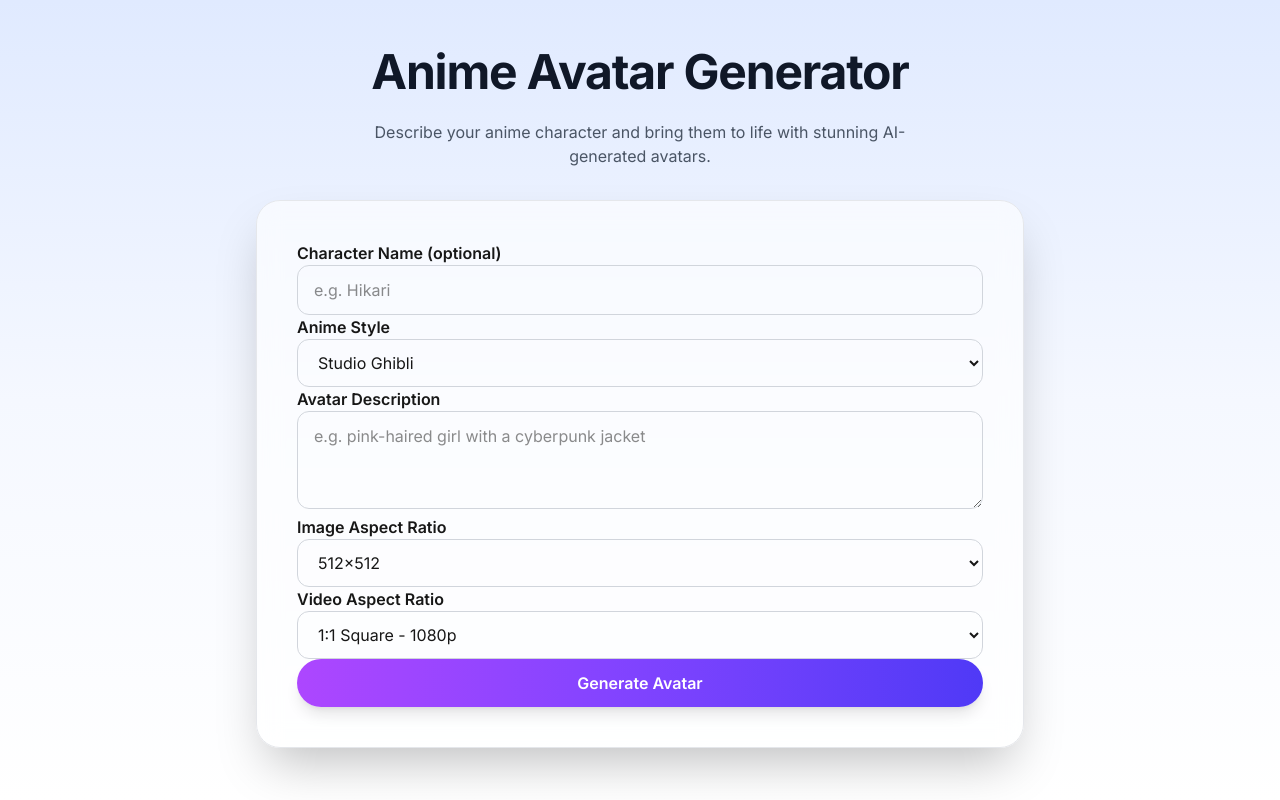
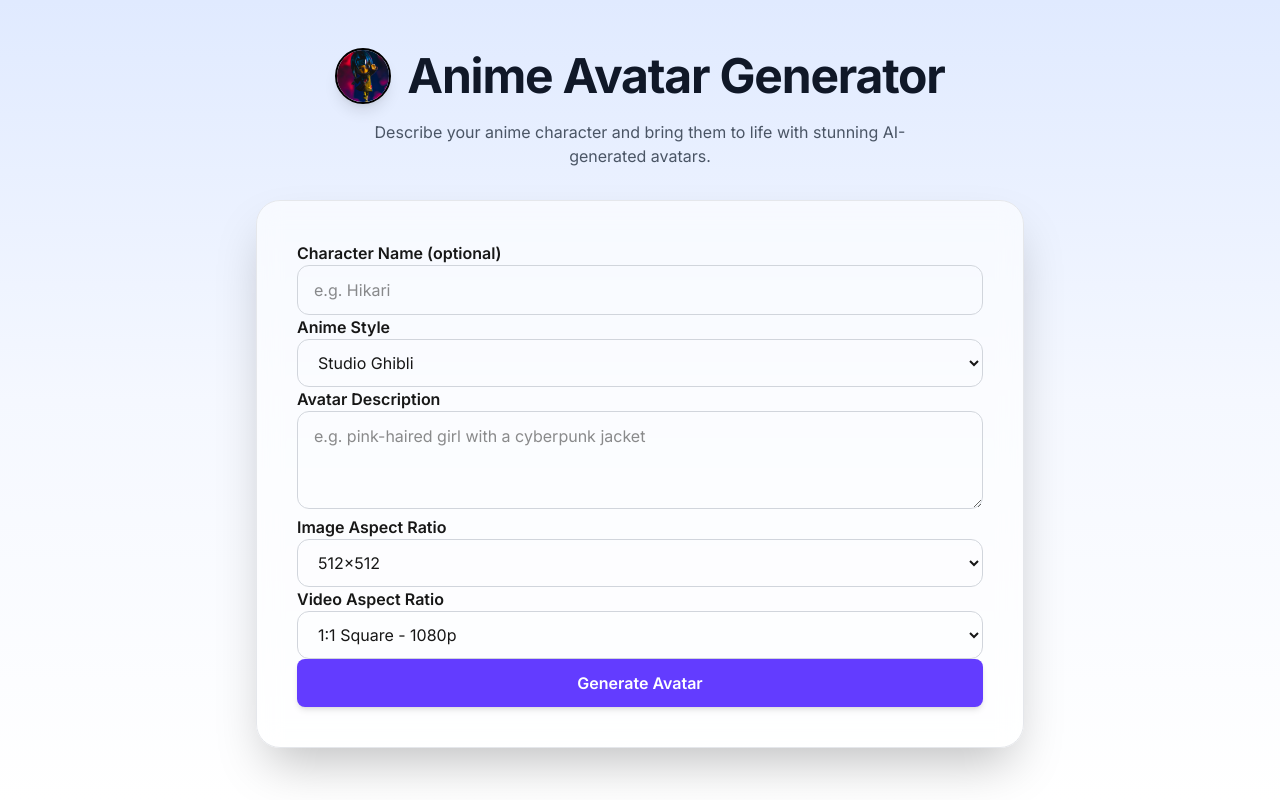
Before and after one commit to kruthish18/prompt-painter, a Next.js app: page / in a window 1280 px wide. Built offline with nearby package versions, Linux system fonts and the light colour scheme.

Commit message:
buttons color and size UI, Adding a new logo

```diff
--- a/components/PromptForm.tsx
+++ b/components/PromptForm.tsx
@@ -374,7 +374,11 @@ export default function PromptForm() {
                         // className="bg-blue-600 text-white px-6 py-2 rounded hover:bg-blue-700 transition"
                         // className="bg-blue-600 text-white px-6 py-3 rounded-lg font-semibold hover:bg-blue-700 transition-all focus:ring-2 focus:ring-blue-400"
                         // className="bg-brandPurple text-white px-6 py-3 mt-4 rounded-lg font-semibold hover:bg-purple-700 transition focus:ring-2 focus:ring-brandPurple"
-                        className="w-full py-3 px-6 bg-gradient-to-r from-purple-500 to-indigo-600 text-white font-semibold rounded-full shadow-lg hover:shadow-2xl hover:scale-105 transform transition duration-300 ease-in-out focus:outline-none focus:ring-2 focus:ring-purple-300"
+                        // className="w-full py-3 px-6 bg-gradient-to-r from-purple-500 to-indigo-600 text-white font-semibold rounded-full shadow-lg hover:shadow-2xl hover:scale-105 transform transition duration-300 ease-in-out focus:outline-none focus:ring-2 focus:ring-purple-300"
+                        // className="w-full py-3 px-6 var(--color-brand-purple) text-white font-semibold rounded-full shadow-lg hover:shadow-2xl hover:scale-105 transform transition duration-300 ease-in-out focus:outline-none focus:ring-2 focus:ring-brandPurple/50"
+                        // style={{ backgroundColor: 'var(--color-brand-purple)' }}
+                        className="w-full py-3 px-6 text-white font-semibold rounded-[8px] shadow-md hover:shadow-lg hover:scale-105 transform transition duration-300 ease-in-out focus:outline-none focus:ring-2 focus:ring-[var(--color-brand-purple)]"
+                        style={{ backgroundColor: "var(--color-brand-purple)" }}
                     >
                         {loading ? "Generating..." : "Generate Avatar"}
                     </button>
@@ -420,12 +424,21 @@ export default function PromptForm() {
 
                     {/* ✨ New: Video Creation Section */}
                     <div className="mt-8 text-left max-w-lg mx-auto">
-                        <button
-                            className="rounded hover:bg-purple-700 transition bg-gradient-to-r from-purple-500 to-indigo-600 text-white px-4 py-2 font-semibold rounded-full shadow-lg hover:shadow-2xl hover:scale-105 transform transition duration-300 ease-in-out focus:outline-none focus:ring-2 focus:ring-purple-300"
+                        {/* <button
+                            className="rounded-[8px] hover:bg-purple-700 transition bg-gradient-to-r from-purple-500 to-indigo-600 text-white px-4 py-2 font-semibold rounded-full shadow-lg hover:shadow-2xl hover:scale-105 transform transition duration-300 ease-in-out focus:outline-none focus:ring-2 focus:ring-purple-300"
                             onClick={() => setShowVideoPrompt(true)}
                         >
-                            🎥 Create Anime Video
+                            Create Anime Video
+                        </button> */}
+
+                        <button
+                            className="w-full rounded-[8px] text-white px-4 py-2 font-semibold shadow-md hover:shadow-lg hover:scale-105 transform transition duration-300 ease-in-out focus:outline-none focus:ring-2 focus:ring-[var(--color-brand-purple)]"
+                            style={{ backgroundColor: "var(--color-brand-purple)" }}
+                            onClick={() => setShowVideoPrompt(true)}
+                        >
+                            Create Anime Video
                         </button>
+
 
                         {showVideoPrompt && (
                             <div className="mt-4 space-y-2">
@@ -439,13 +452,23 @@ export default function PromptForm() {
                                     onChange={(e) => setVideoPrompt(e.target.value)}
                                     rows={3}
                                 />
-                                <button
+                                {/* <button
                                     className="w-full py-3 px-6 bg-gradient-to-r from-purple-500 to-indigo-600 text-white font-semibold rounded-full shadow-lg hover:shadow-2xl hover:scale-105 transform transition duration-300 ease-in-out focus:outline-none focus:ring-2 focus:ring-purple-300"
                                     onClick={handleVideoGenerate}
                                     disabled={videoLoading}
                                 >
                                     {videoLoading ? "Generating Video..." : "Generate Video"}
+                                </button> */}
+
+                                <button
+                                    className="w-full py-3 px-6 text-white font-semibold rounded-[8px] shadow-md hover:shadow-lg hover:scale-105 transform transition duration-300 ease-in-out focus:outline-none focus:ring-2 focus:ring-[var(--color-brand-purple)]"
+                                    style={{ backgroundColor: "var(--color-brand-purple)" }}
+                                    onClick={handleVideoGenerate}
+                                    disabled={videoLoading}
+                                >
+                                    {videoLoading ? "Generating Video..." : "Generate Video"}
                                 </button>
+
                             </div>
                         )}
                     </div>
--- a/pages/index.tsx
+++ b/pages/index.tsx
@@ -33,9 +33,19 @@ export default function Home() {
       </Head>
 
       <div className="min-h-screen bg-gradient-to-b from-[#e0eaff] via-[#f5f8ff] to-[#fff] flex flex-col items-center justify-start py-12 px-4">
-        <h1 className="text-4xl sm:text-5xl font-extrabold text-center mb-6 tracking-tight text-gray-900 animate-fade-in">
+        {/* <h1 className="text-4xl sm:text-5xl font-extrabold text-center mb-6 tracking-tight text-gray-900 animate-fade-in">
           Anime Avatar Generator
+        </h1> */}
+
+        <h1 className="flex items-center justify-center text-4xl sm:text-5xl font-extrabold mb-4 tracking-tight text-gray-900 animate-fade-in space-x-4">
+          <img
+            src="/images/itachi-logo.png"
+            alt="Itachi"
+            className="w-12 h-12 sm:w-14 sm:h-14 rounded-full object-cover shadow-lg border-2 border-black"
+          />
+          <span>Anime Avatar Generator</span>
         </h1>
+
 
         <p className="text-center text-gray-600 max-w-xl mb-8 animate-fade-in delay-150">
           Describe your anime character and bring them to life with stunning AI-generated avatars.
@@ -45,10 +55,6 @@ export default function Home() {
         <div className="w-full max-w-3xl bg-white/60 backdrop-blur-md border border-gray-200 rounded-3xl shadow-2xl p-8 md:p-10 transition-all duration-500 animate-fade-in delay-300">
           <PromptForm />
         </div>
-
-        {/* <footer className="mt-16 text-center text-sm text-gray-400">
-          Built with 💜 using Next.js, Tailwind CSS, and AI magic.
-        </footer> */}
       </div>
     </>
   );
```
Also changed, not shown: public/images/itachi-logo.png (added).
